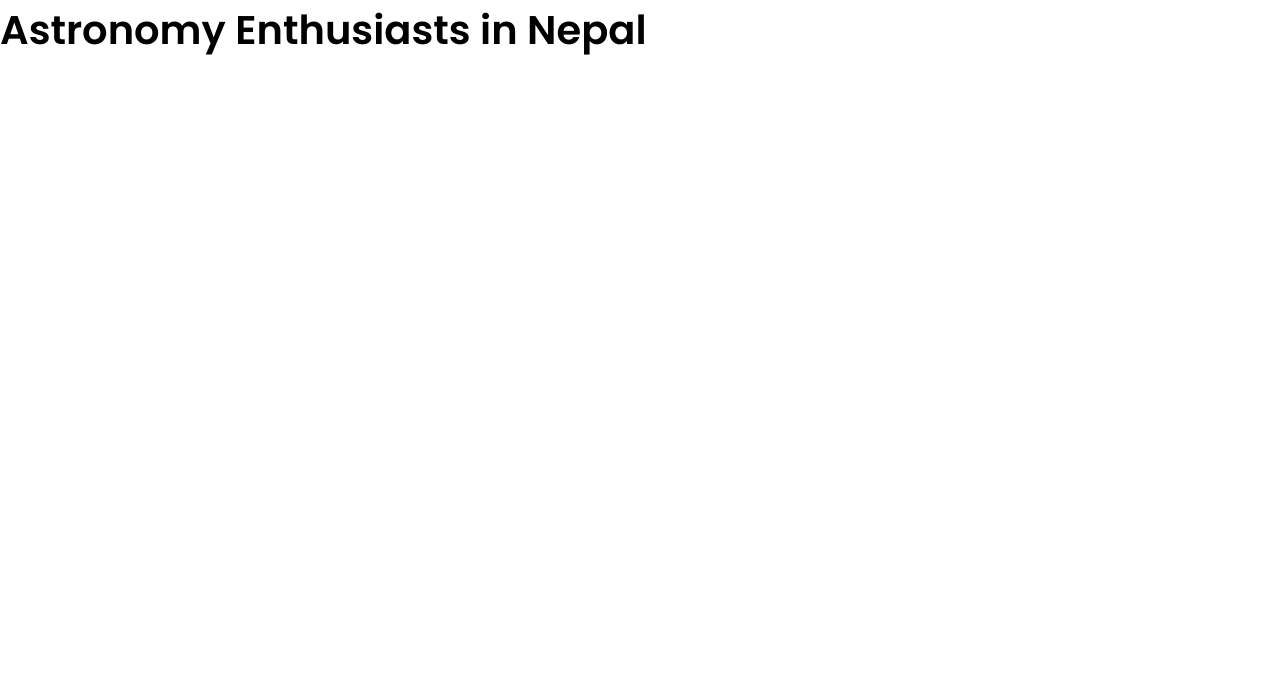
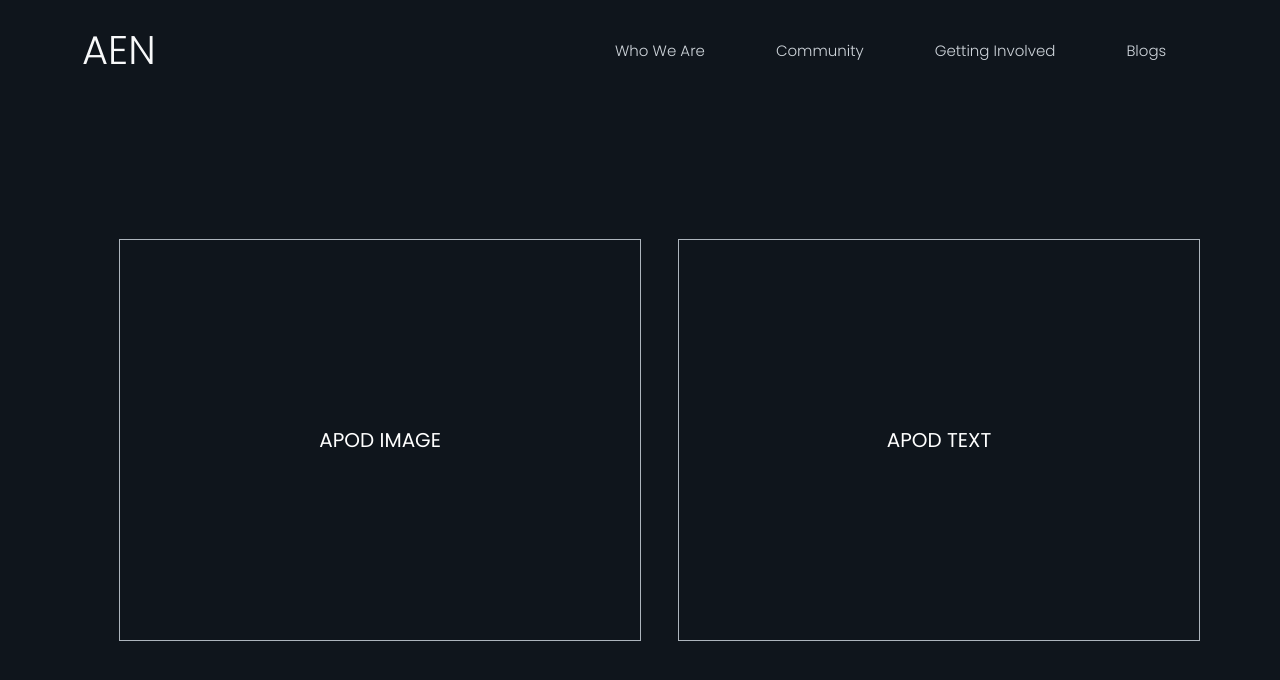
Before and after one commit to developedby-sam/aen-version-2, a website: page index.html in a window 1280 px wide. Drawn offline with Linux system fonts and the light colour scheme; some icons are missing.

Commit message:
added navigation bar and template for the homepage layout

```diff
--- a/index.html
+++ b/index.html
@@ -18,8 +18,25 @@
 		<title>AEN | Astronomy Enthusiasts in Nepal</title>
 	</head>
 	<body>
-		<main id="root">
-			<h1>Astronomy Enthusiasts in Nepal</h1>
-		</main>
+		<div class="root">
+			<header id="header">
+				<nav class="navigation">
+					<div class="logo-container">
+						<h1 class="logo">AEN</h1>
+					</div>
+					<div class="nav-links">
+						<a href="#">Who We Are <i class="im im-arrow-down"></i></a>
+						<a href="#">Community <i class="im im-arrow-down"></i></a>
+						<a href="#">Getting Involved <i class="im im-arrow-down"></i></a>
+						<a href="#">Blogs <i class="im im-arrow-down"></i></a>
+					</div>
+				</nav>
+
+				<div class="apod">
+					<div class="apod__image-container">APOD IMAGE</div>
+					<p class="apod__text">APOD TEXT</p>
+				</div>
+			</header>
+		</div>
 	</body>
 </html>
--- a/sass/abstracts/_mixins.scss
+++ b/sass/abstracts/_mixins.scss
@@ -0,0 +1,11 @@
+@mixin flex-center {
+	display: flex;
+	align-items: center;
+	justify-content: center;
+}
+
+@mixin flex-space-evenly {
+	display: flex;
+	align-items: center;
+	justify-content: space-evenly;
+}
--- a/sass/abstracts/_variables.scss
+++ b/sass/abstracts/_variables.scss
@@ -0,0 +1,10 @@
+$color-primary: #0f151c;
+$color-secondary: #101923;
+$color-tertiary: #111d2a;
+
+$black: #000000;
+$white: #ffffff;
+
+$gray: #f8f9fa;
+$gray-dark: #ced4da;
+$gray-darker: #adb5bd;
--- a/sass/base/_normalize.scss
+++ b/sass/base/_normalize.scss
@@ -14,6 +14,11 @@ body {
 	font-family: "Poppins", sans-serif;
 	font-size: 1.5rem;
 	font-weight: 400;
+
+	background-color: $color-primary;
+
+	width: 95%;
+	margin: 0 auto;
 }
 
 h1 {
@@ -31,5 +36,5 @@ h4 {
 
 a {
 	text-decoration: none;
-	color: white;
+	color: $gray-dark;
 }
--- /dev/null
+++ b/sass/components/_navigation.scss
@@ -0,0 +1,38 @@
+.navigation {
+	width: 100%;
+	height: 100;
+
+	display: flex;
+	align-items: center;
+	justify-content: space-between;
+
+	.logo-container {
+		width: 30%;
+
+		.logo {
+			display: inline-block;
+			font-weight: 300;
+			color: $gray;
+
+			&:hover {
+				cursor: pointer;
+			}
+		}
+	}
+
+	.nav-links {
+		width: 60%;
+
+		display: flex;
+		align-items: center;
+		justify-content: space-evenly;
+
+		a {
+			font-weight: 300;
+		}
+
+		.im {
+			font-size: 1.1rem;
+		}
+	}
+}
--- /dev/null
+++ b/sass/layout/_header.scss
@@ -0,0 +1,6 @@
+#header {
+	min-height: 10vh;
+	width: 95%;
+	margin: 0 auto;
+	padding: 2rem 5rem;
+}
--- a/sass/main.scss
+++ b/sass/main.scss
@@ -6,7 +6,10 @@
 @import "./base/_normalize";
 
 // importing components
+@import "./components/_navigation";
 
 // importing layouts
+@import "./layout/header";
 
 // importing pages
+@import "./pages/_homepage";
--- /dev/null
+++ b/sass/pages/_homepage.scss
@@ -0,0 +1,28 @@
+.apod {
+	width: 100%;
+	height: 90vh;
+	margin: auto;
+	@include flex-space-evenly;
+
+	// temporary template styles
+	color: white;
+	font-size: 2rem;
+
+	&__image-container {
+		width: 45%;
+		height: 40rem;
+
+		border: 1px solid $gray-darker;
+
+		@include flex-center;
+	}
+
+	&__text {
+		// temporary template styles
+		width: 45%;
+		height: 40rem;
+
+		border: 1px solid $gray-darker;
+		@include flex-center;
+	}
+}
```
Also changed, not shown: css/style.css, img/Mars.jpg (added), 1 other file.
